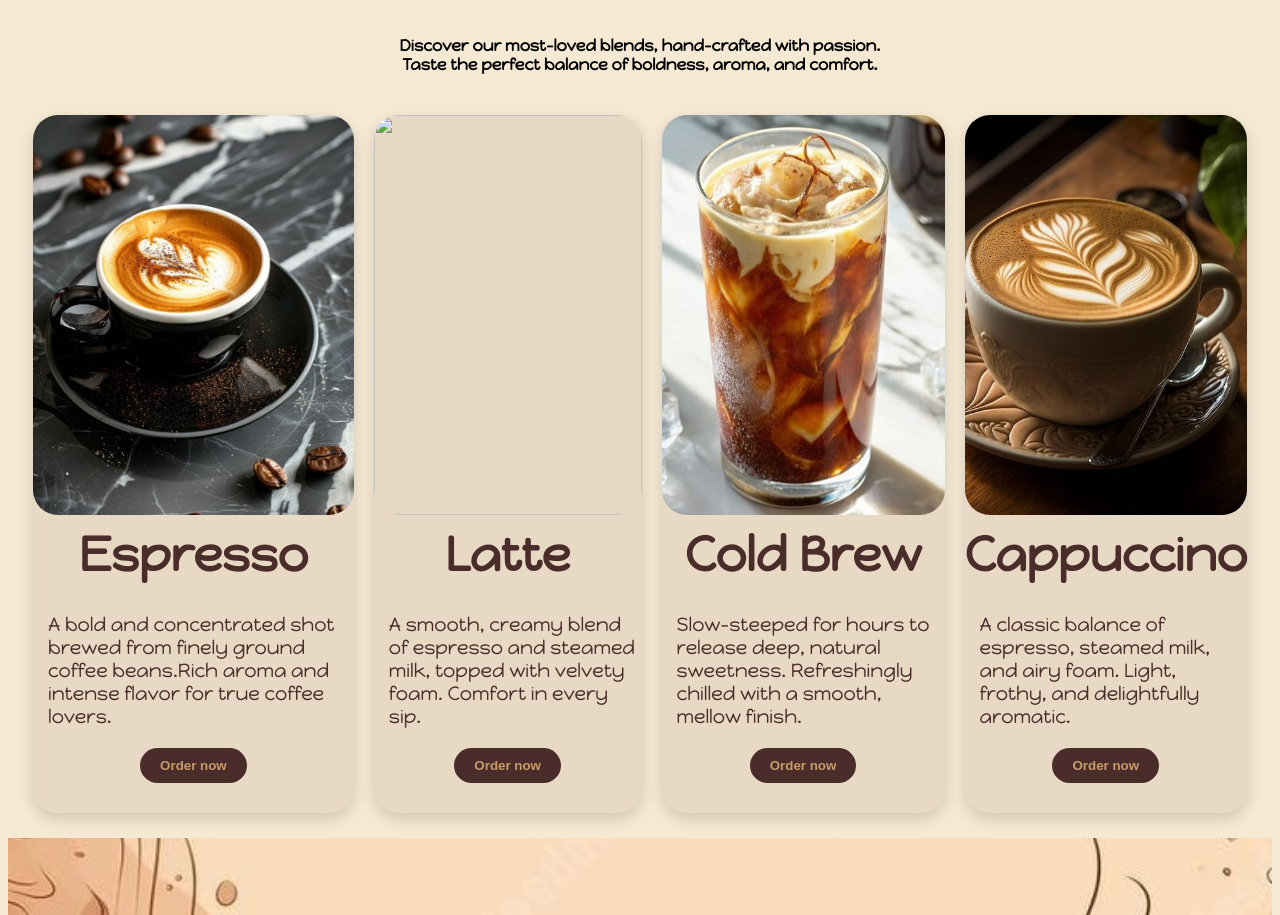
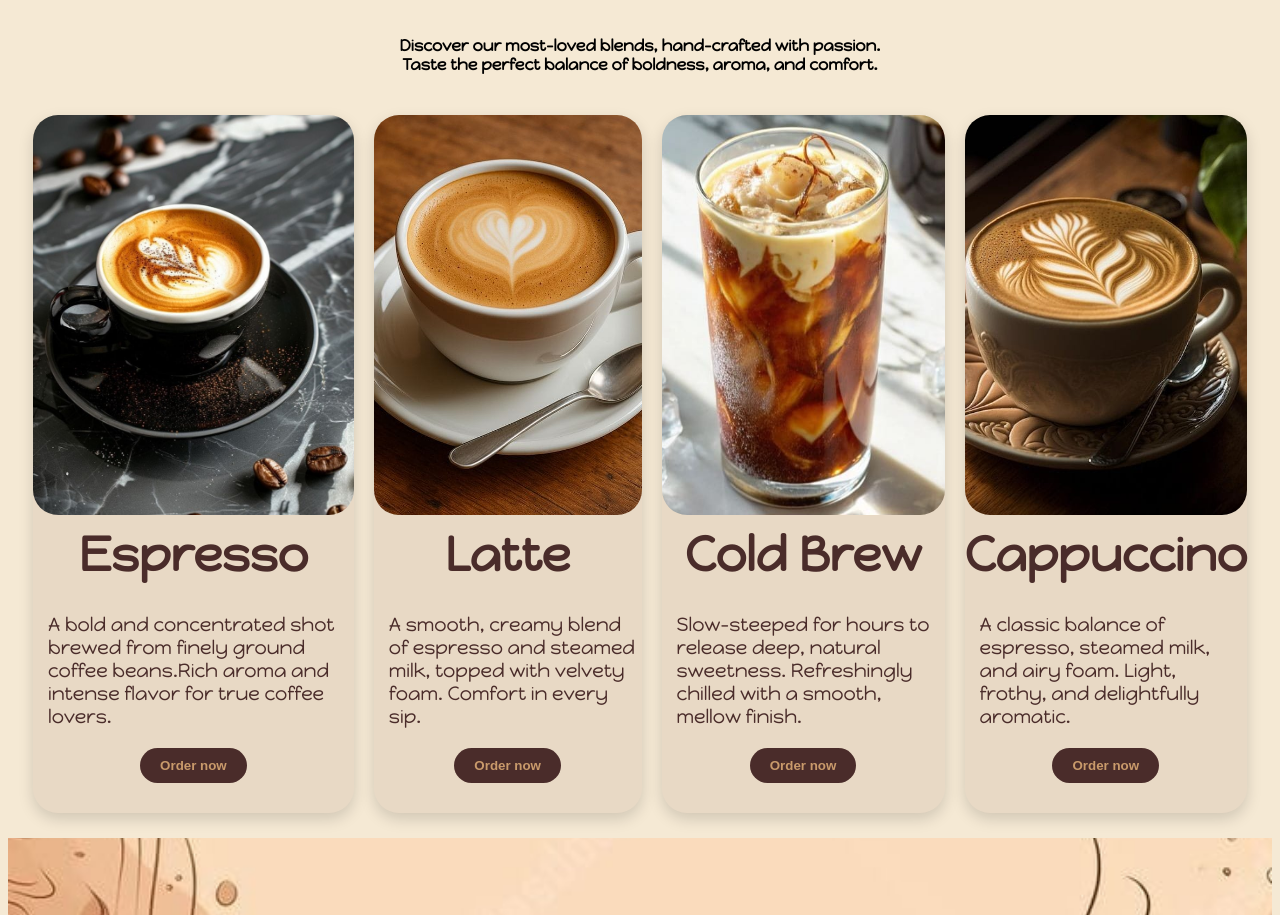
Before and after one commit to Madmax1017/Coffeetek, a plain HTML site: page index.html in a window 1280 px wide. Shown: the part 1478-2393 px from the top of the page. Drawn offline with Linux system fonts and the light colour scheme; files whose address does not match are found by name.

Commit message:
Update index.html

```diff
--- a/index.html
+++ b/index.html
@@ -53,7 +53,7 @@
 
             </div>
                 <div class="card reveal">
-                    <img src="images/latte.jpg" class="card-img">
+                    <img src="latte.jpg" class="card-img">
                     <h2>Latte</h2>
                     <p>A smooth, creamy blend of espresso and steamed milk, topped with velvety foam. Comfort in every sip.</p>
                     <button class="Orders">Order now</button>
```
